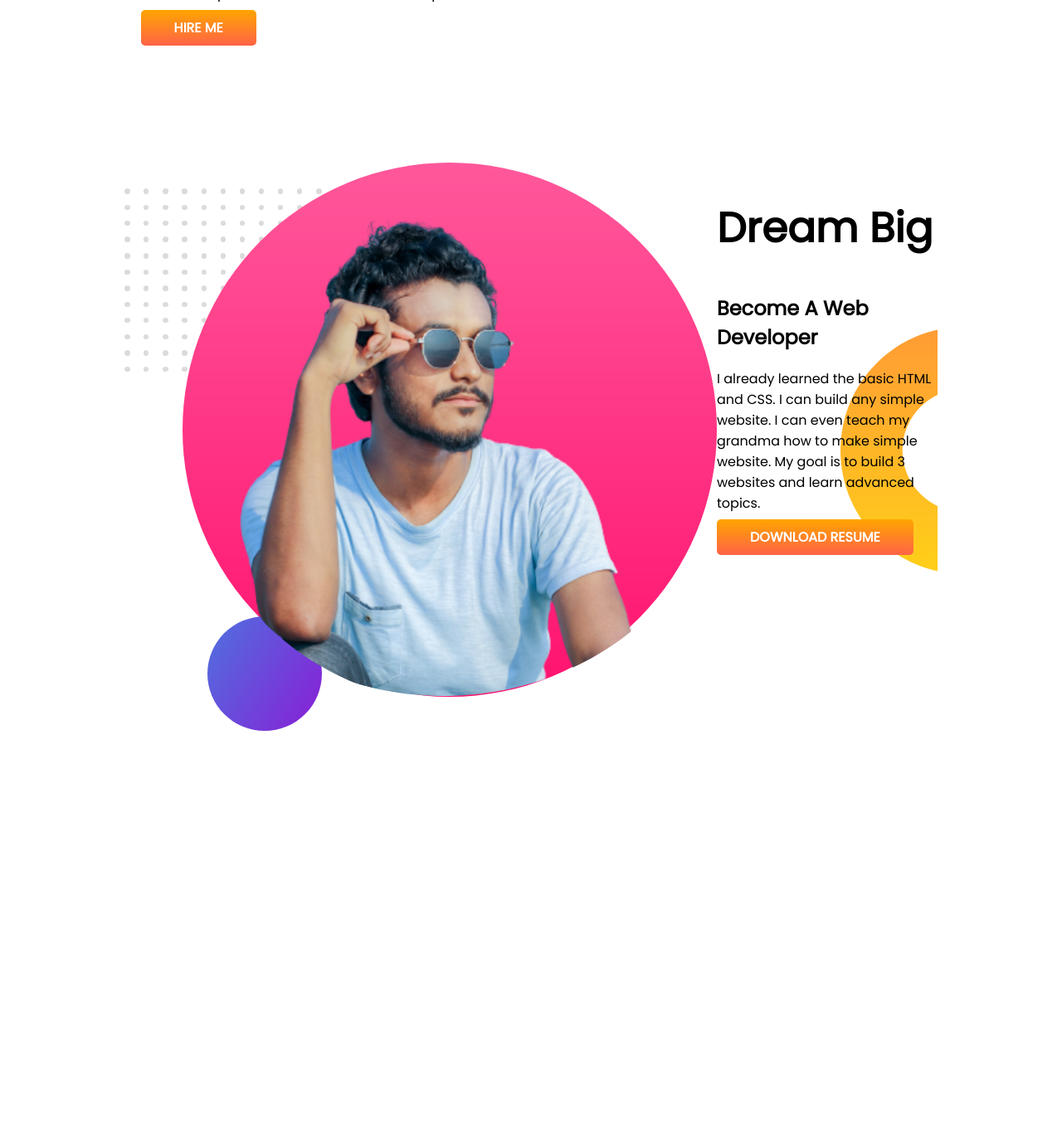
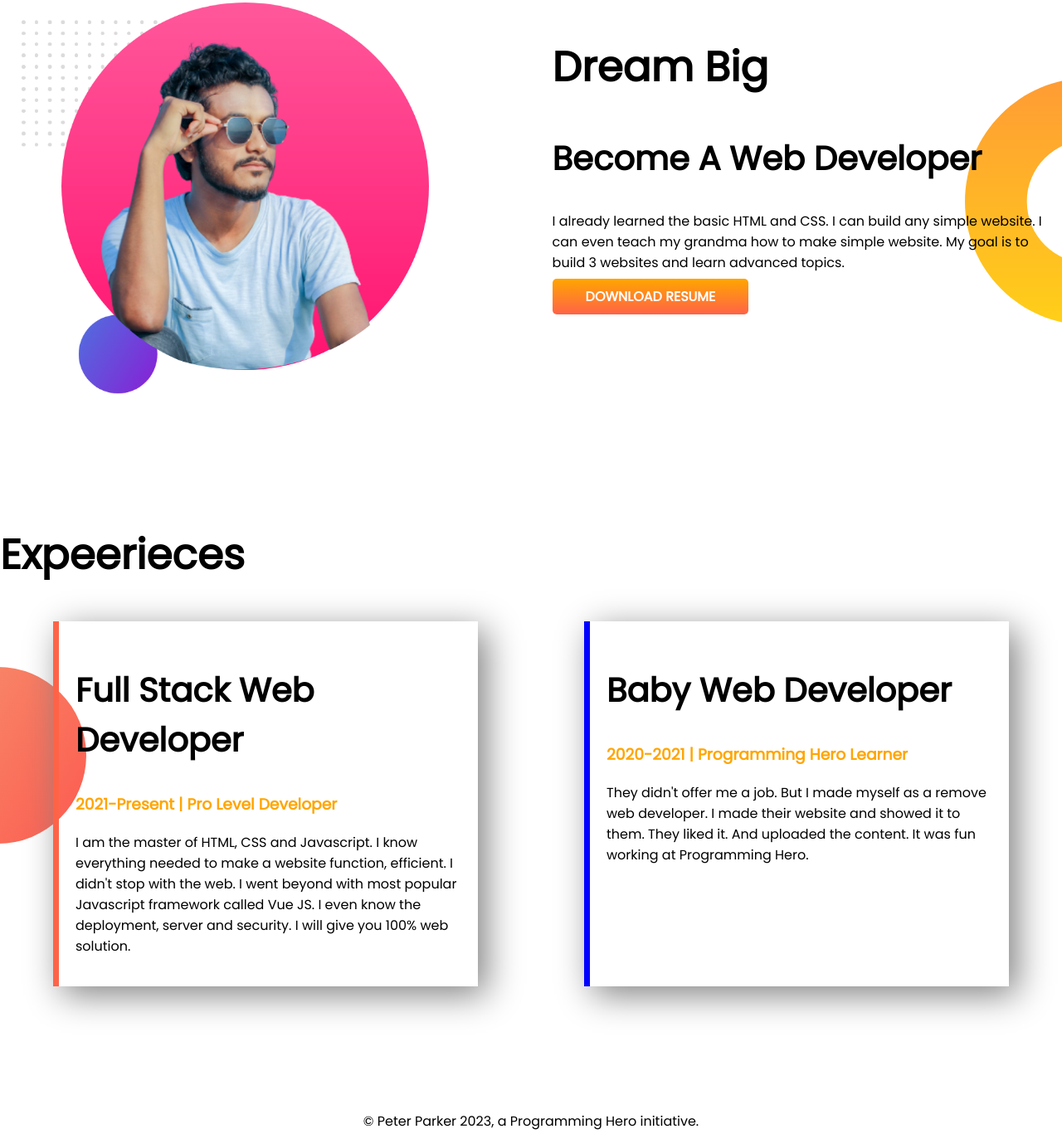
Before and after one commit to sojeeb01768/developer-portfolio, a plain HTML site: page index.html in a window 1280 px wide. Shown: the part 642-2009 px from the top of the page at 83% size. Before the commit the page ends 1681 px from the top, so only its background shows below. Drawn offline with Linux system fonts and the light colour scheme.

Commit message:
complete

```diff
--- a/index.html
+++ b/index.html
@@ -13,8 +13,8 @@
 </head>
 
 <body>
-    <section class="top-banner">
-        <div class="haft-width">
+    <section class="top-banner flexible-container">
+        <div class="half-width">
             <h1>Welcome To</h1>
             <h1> <span class="color">Sojeeb Islam </span> World!</h1>
             <h3>Build Climber and Train Stopper</h3>
@@ -23,23 +23,49 @@
                 Development Hero.</p>
             <a class="link-button" target="_blank" href="https://www.linkedin.com/feed/">HIRE ME</a>
         </div>
-        <div class="haft-width">
+        <div class="half-width">
             <img src="images/my-bg.png" alt="my image">
         </div>
     </section>
-    <section class="dream-big">
-        <div>
+    <section class="dream-big flexible-container">
+            <div class="half-width">
                 <img src="images/my-bg2.png" alt="my image">
             </div>
 
 
-        <div>
+            <div class="half-width">
                 <h1>Dream Big</h1>
                 <h2>Become A Web Developer</h2>
-            <p>I already learned the basic HTML and CSS. I can build any simple website. I can even teach my grandma how to make simple website. My goal is to build 3 websites and learn advanced topics.</p>
+                <p>I already learned the basic HTML and CSS. I can build any simple website. I can even teach my grandma how
+                    to make simple website. My goal is to build 3 websites and learn advanced topics.</p>
                 <a class="link-button" target="_blank" href="">DOWNLOAD RESUME</a>
+            </div>
+
+    </section>
+    <section class="experience-area">
+        <h1>Expeerieces</h1>
+        <div class="flexible-container">
+            <div id="Full-Stack-Web-Developer" class="experience-item">
+                <h2>Full Stack Web Developer</h2>
+                <h3 class="color">2021-Present | Pro Level Developer</h3>
+                <p>I am the master of HTML, CSS and Javascript. I know everything needed to make a website function,
+                    efficient. I didn't stop with the web. I went beyond with most popular Javascript framework called
+                    Vue JS. I even know the deployment, server and security. I will give you 100% web solution.</p>
+            </div>
+            <div id="Baby-Web-Developer" class="experience-item">
+                <h2>Baby Web Developer</h2>
+                <h3 class="color">2020-2021 | Programming Hero Learner</h3>
+                <p>They didn't offer me a job. But I made myself as a remove web developer. I made their website and
+                    showed it to them. They liked it. And uploaded the content. It was fun working at Programming Hero.
+                </p>
+
+            </div>
         </div>
     </section>
 </body>
+<footer>
+    <p>© Peter Parker 2023, a Programming Hero initiative.</p>
+
+</footer>
 
 </html>
--- a/style.css
+++ b/style.css
@@ -7,39 +7,70 @@ h1 {
     font-size: 50px;
 }
 
+h2 {
+    font-size: 40px;
+}
+
 .color {
     color: orange;
 }
 
-section {
+.flexible-container {
     display: flex;
-    margin: 150px;
+    margin-bottom: 150px;
 }
 
-.haft-width {
+.half-width {
     width: 50%;
     padding-left: 2%;
 }
 
-.haft-width img {
+.half-width img {
     width: 80%;
 
 }
-.link-button{
+
+.link-button {
     text-decoration: none;
     background-image: linear-gradient(orange,
-    tomato);
+            tomato);
     padding: 10px 40px;
     color: white;
     font-weight: 700;
     border-radius: 5px;
 }
-.top-banner{
+
+.top-banner {
     background-image: url(images/top-banner.png);
     background-repeat: no-repeat;
 }
-.dream-big{
+
+.dream-big {
     background-image: url(images/dream-bg.png);
     background-repeat: no-repeat;
     background-position: right;
 }
+
+.experience-item {
+    box-shadow: 10px 10px 40px gray;
+    width: 50%;
+    margin-left: 5%;
+    margin-right: 5%;
+    padding: 20px;
+    border-left: 7px solid blue;
+}
+
+.experience-area {
+    background-image: url(images/exp-bg.png);
+    background-repeat: no-repeat;
+    background-position: left;
+}
+#Full-Stack-Web-Developer{
+    border-left: 7px solid tomato;
+}
+#Baby-Web-Developer{
+    border-left: 7px solid blue;
+}
+footer p{
+    text-align: center;
+}
```
Lines whose indentation alone changed are shown as unchanged.
